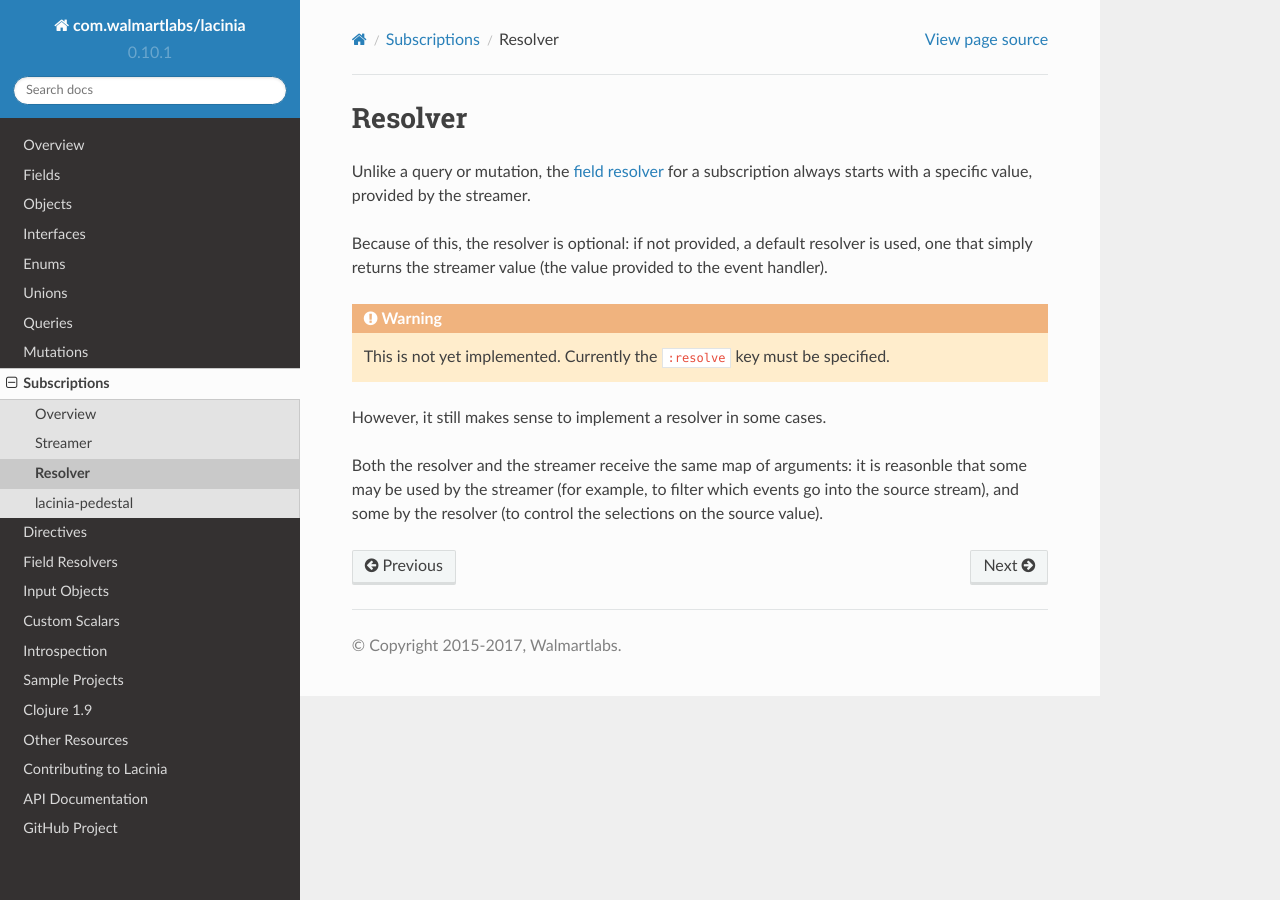
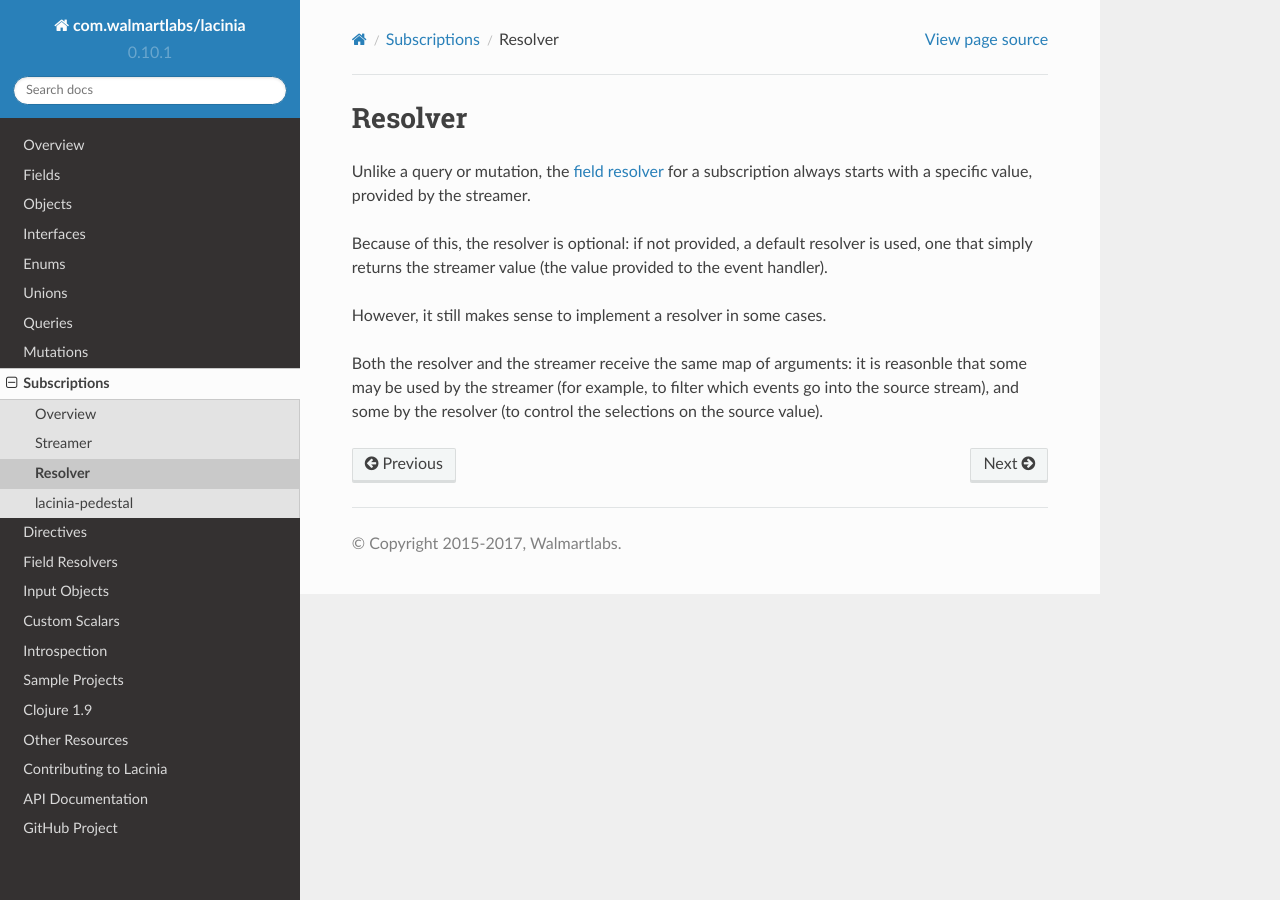
Before and after one commit to walmartlabs/lacinia, a Sphinx documentation site: the page built from docs/subscriptions/resolver.rst, in a window 1280 px wide. Built offline with Sphinx 7.4.7 and the Read the Docs theme 2.0.0, drawn with Linux system fonts in a browser that asks for light colours.

Commit message:
Default subscription resolver

```diff
--- a/docs/subscriptions/resolver.rst
+++ b/docs/subscriptions/resolver.rst
@@ -7,10 +7,6 @@ for a subscription always starts with a specific value, provided by the streamer
 Because of this, the resolver is optional: if not provided, a default resolver is used, one that simply returns
 the streamer value (the value provided to the event handler).
 
-.. warning::
-
-   This is not yet implemented.  Currently the ``:resolve`` key must be specified.
-
 However, it still makes sense to implement a resolver in some cases.
 
 Both the resolver and the streamer receive the same map of arguments: it is reasonble that some
```
Also changed, not shown: 3 other files.
